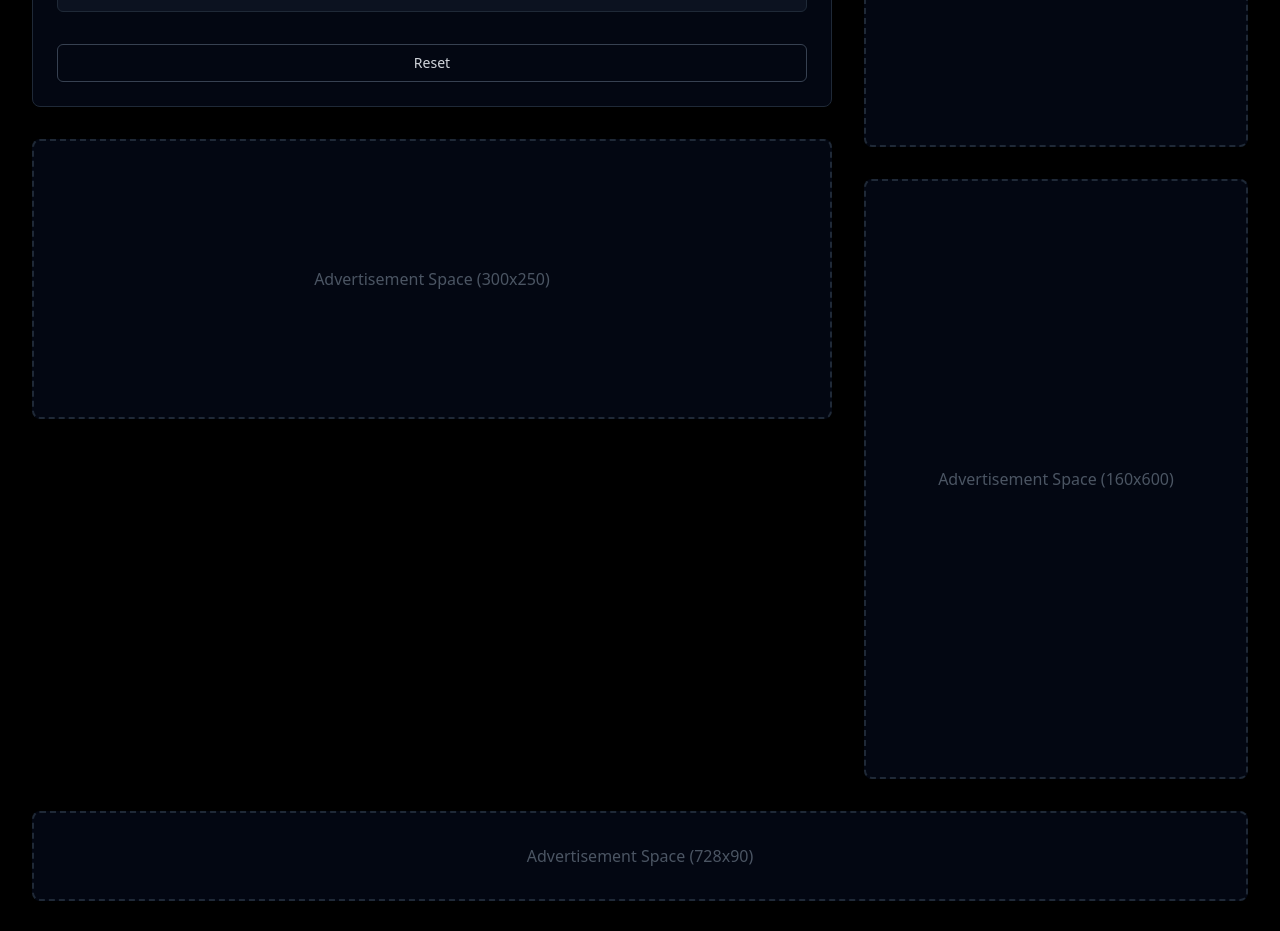
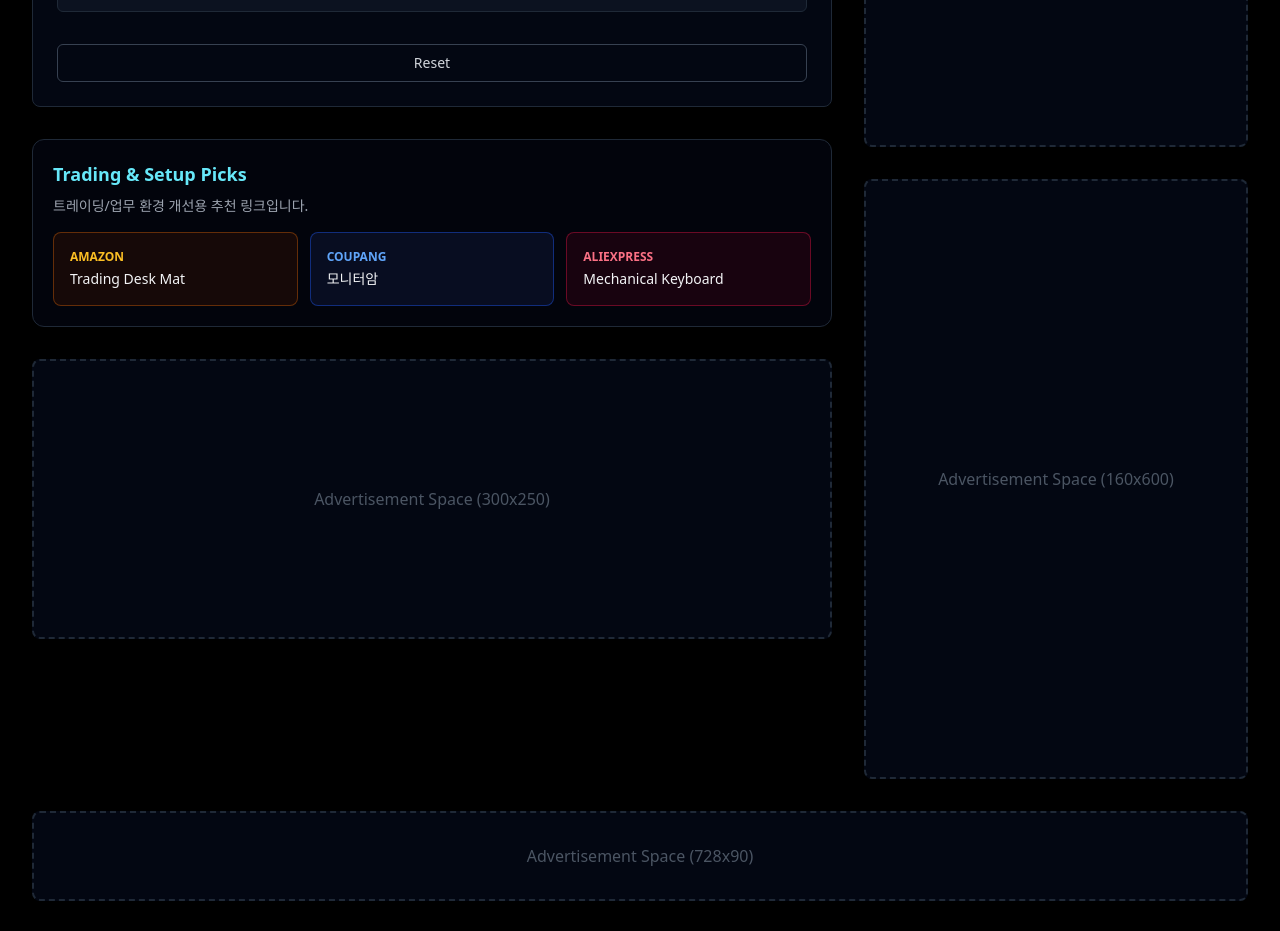
Before and after one commit to Kimchanghee/-Coin-Profit-Calculator, a React (Vite) app: page / in a window 1280 px wide. Shown: the part 840-1771 px from the top of the page. Built offline with nearby package versions, Linux system fonts and the light colour scheme; no server answers.

Commit message:
Add multi-network affiliate picks section

```diff
--- a/App.tsx
+++ b/App.tsx
@@ -8,6 +8,15 @@ import Clock from './components/Clock';
 import GoogleAnalytics from './components/GoogleAnalytics';
 import ExposureLinks from './components/ExposureLinks';
 import { SUPPORTED_LANGUAGES } from './constants';
+
+const buildAmazonUrl = (keyword: string) =>
+  `https://www.amazon.com/s?k=${encodeURIComponent(keyword)}&tag=amazonfi00681-20&linkCode=ll2`;
+
+const buildCoupangUrl = (keyword: string) =>
+  `https://www.coupang.com/np/search?component=&q=${encodeURIComponent(keyword)}`;
+
+const buildAliExpressUrl = (keyword: string) =>
+  `https://www.aliexpress.com/w/wholesale-${encodeURIComponent(keyword.replace(/\s+/g, '-'))}.html`;
 
 const App: React.FC = () => {
   const { t, setLanguageCode, currentLanguageCode, isLoading } = useTranslations();
@@ -63,6 +72,39 @@ const App: React.FC = () => {
         <div className="grid grid-cols-1 lg:grid-cols-3 gap-8 mt-8">
           <section className="lg:col-span-2 space-y-8">
             <Calculator t={t} localeCode={currentLanguageCode} />
+            <section className="rounded-xl border border-gray-800 bg-gray-950/70 p-5">
+              <h2 className="text-lg font-semibold text-cyan-300">Trading & Setup Picks</h2>
+              <p className="mt-2 text-sm text-gray-400">트레이딩/업무 환경 개선용 추천 링크입니다.</p>
+              <div className="mt-4 grid gap-3 sm:grid-cols-3">
+                <a
+                  className="rounded-lg border border-amber-700/50 bg-amber-950/30 p-4 transition-colors hover:border-amber-500"
+                  href={buildAmazonUrl('trading desk mat')}
+                  target="_blank"
+                  rel="sponsored noopener noreferrer"
+                >
+                  <p className="text-xs font-semibold uppercase text-amber-400">Amazon</p>
+                  <p className="mt-1 text-sm text-gray-100">Trading Desk Mat</p>
+                </a>
+                <a
+                  className="rounded-lg border border-blue-700/50 bg-blue-950/30 p-4 transition-colors hover:border-blue-500"
+                  href={buildCoupangUrl('모니터암')}
+                  target="_blank"
+                  rel="sponsored noopener noreferrer"
+                >
+                  <p className="text-xs font-semibold uppercase text-blue-400">Coupang</p>
+                  <p className="mt-1 text-sm text-gray-100">모니터암</p>
+                </a>
+                <a
+                  className="rounded-lg border border-rose-700/50 bg-rose-950/30 p-4 transition-colors hover:border-rose-500"
+                  href={buildAliExpressUrl('mechanical keyboard')}
+                  target="_blank"
+                  rel="sponsored noopener noreferrer"
+                >
+                  <p className="text-xs font-semibold uppercase text-rose-400">AliExpress</p>
+                  <p className="mt-1 text-sm text-gray-100">Mechanical Keyboard</p>
+                </a>
+              </div>
+            </section>
             <AdPlaceholder
               slotKey="inArticle"
               fallbackLabel={t('ad_space_label')}
```
